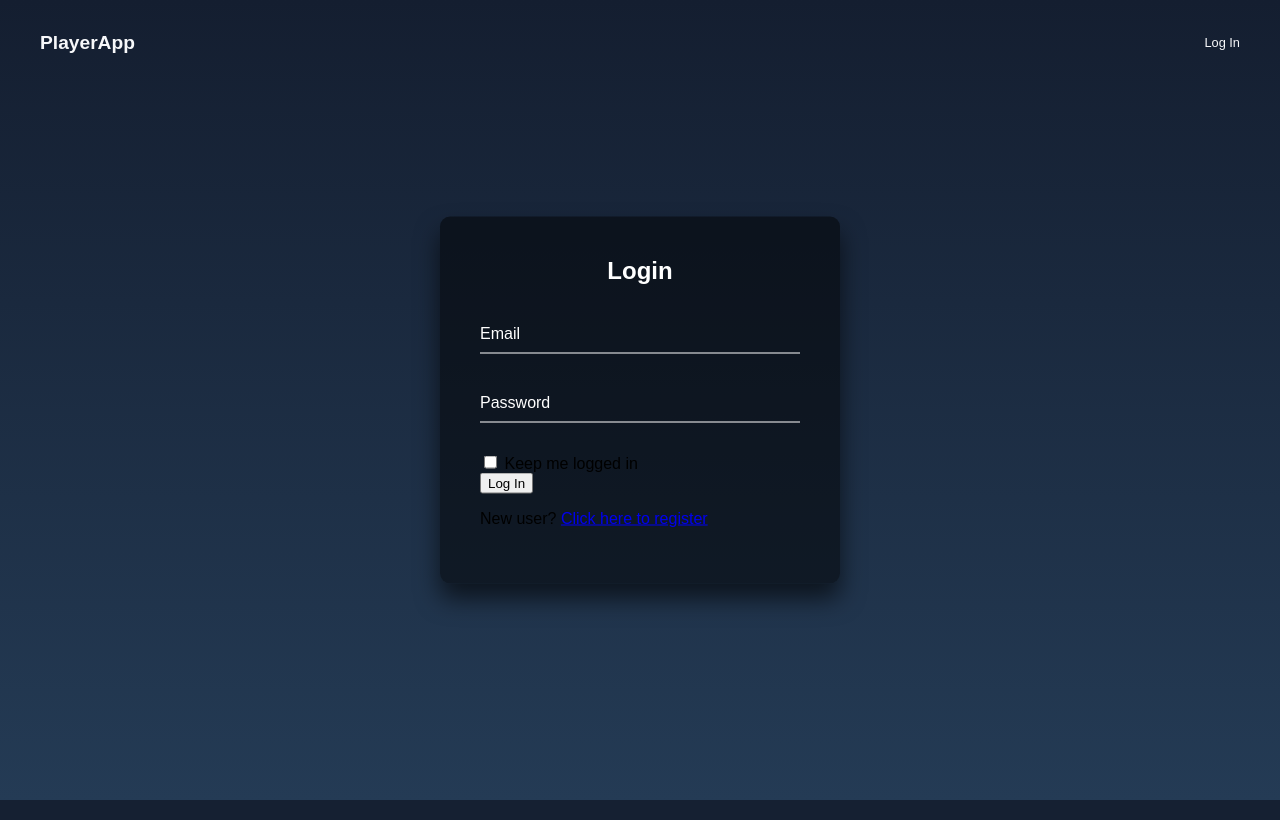
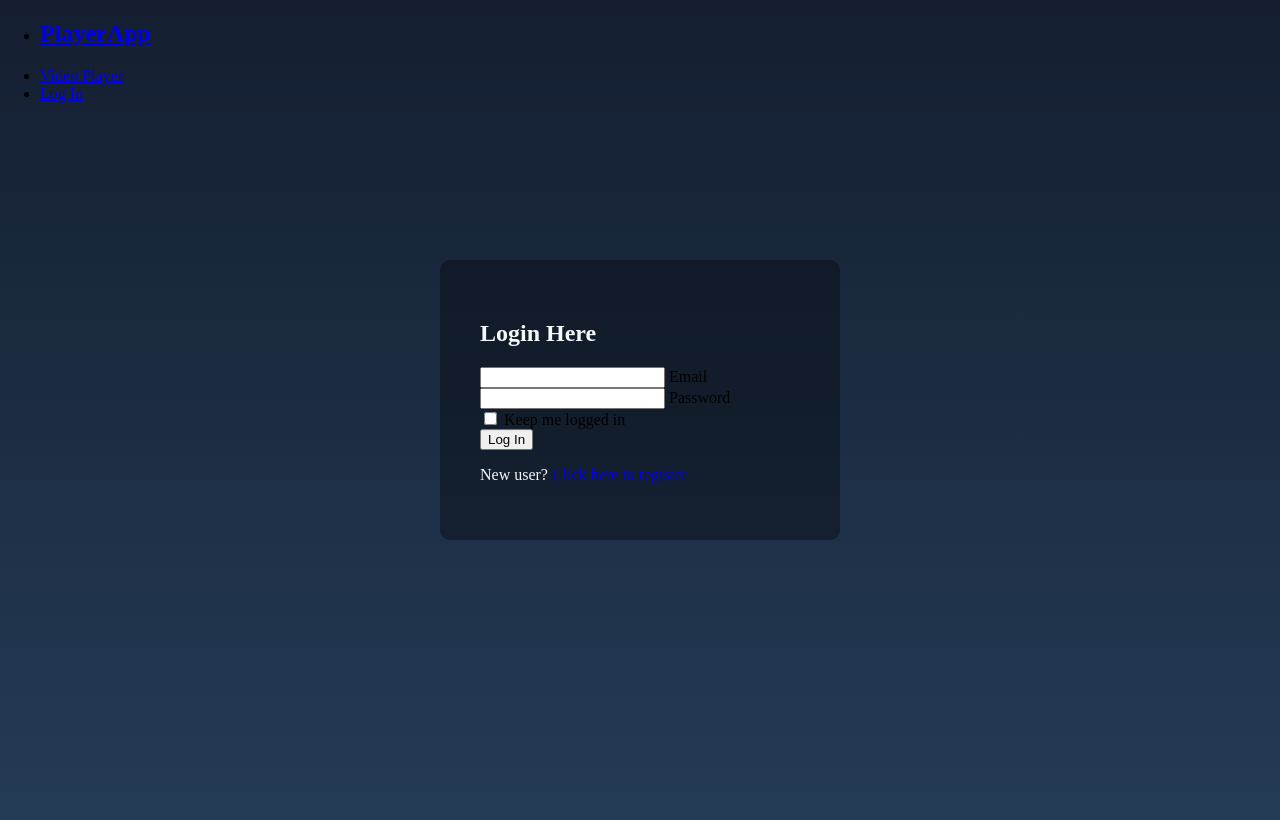
Before and after one commit to tomasort/playerApp, a Flask app: page /auth/login in a window 1280 px wide. Run offline with Flask 3, Linux system fonts and the light colour scheme.

Commit message:
adding stuff

```diff
--- a/app/static/style.css
+++ b/app/static/style.css
@@ -1,78 +1,37 @@
 :root {
     --lblue: #03e9f4;
     --white: #f7f8fa;
+    --radius: 10px;
 }
 
-html {
-    height: 100%;
+*,
+*::before,
+*::after {
+    box-sizing: border-box;
 }
 
 body {
+    height: 100vh;
+    background: linear-gradient(#141e30, #243b55);
     margin: 0;
     padding: 0;
-    font-family: sans-serif;
-    background: linear-gradient(#141e30, #243b55);
 }
+
+h2 {
+    color: var(--white);
+}
+
+p {
+    color: var(--white);
+}
+
+/* Login and Register */
 
 #submit {
     display: block;
     top: 50%;
     left: 50%;
 }
-
-/* navbar */
-nav {
-    font-size: 80%;
-    padding: 1rem;
-}
-
-nav ul {
-    list-style-type: none;
-    padding: 0;
-    margin: 0;
-    display: flex;
-    flex-flow: row wrap;
-    justify-content: center;
-    align-items: center;
-    gap: 2rem;
-}
-
-nav li:first-child {
-    flex-basis: 100%;
-    text-align: center;
-}
-
-nav a {
-    color: var(--white);
-    text-decoration: none;
-    display: block;
-}
-
-nav a:hover {
-    color: var(--lblue);
-}
-
-@media (min-width: 850px) {
-    nav {
-        max-width: 1200px;
-        margin: 0 auto;
-    }
-
-    nav li:first-child {
-        flex-basis: auto;
-        text-align: left;
-        margin-right: auto;
-    }
-}
-
-.gradient-line {
-    background: linear-gradient(90deg, rgba(2, 0, 36, 1) 0%, rgba(9, 9, 121, 1) 22%, rgba(0, 212, 255, 1) 100%);
-    height: 2px;
-    width: 100%;
-
-}
-
-/* Login page style */
 
 .auth-box {
     position: absolute;
@@ -81,70 +40,11 @@ nav a:hover {
     width: 400px;
     padding: 40px;
     transform: translate(-50%, -50%);
-    background: rgba(0, 0, 0, .5);
-    box-sizing: border-box;
-    box-shadow: 0 15px 25px rgba(0, 0, 0, .6);
-    border-radius: 10px;
+    background: rgba(0, 0, 0, .34);
+    border-radius: var(--radius);
 }
 
-.auth-box h2 {
-    margin: 0 0 30px;
-    padding: 0;
-    color: #fff;
-    text-align: center;
+.video-js {
+    width: 100%;
+    height: 60vh;
 }
-
-.auth-box .user-box {
-    position: relative;
-}
-
-.auth-box .user-box input {
-    width: 100%;
-    padding: 10px 0;
-    font-size: 16px;
-    color: #fff;
-    margin-bottom: 30px;
-    border: none;
-    border-bottom: 1px solid #fff;
-    outline: none;
-    background: transparent;
-}
-
-.auth-box .user-box label {
-    position: absolute;
-    top: 0;
-    left: 0;
-    padding: 10px 0;
-    font-size: 16px;
-    color: #fff;
-    pointer-events: none;
-    transition: .5s;
-}
-
-.auth-box .user-box input:focus+label,
-.auth-box .user-box input:valid+label {
-    top: -20px;
-    left: 0;
-    color: var(--lblue);
-    font-size: 12px;
-}
-
-/* Video Player */
-
-.loading-screen {
-    position: absolute;
-    top: 50%;
-    left: 50%;
-    transform: translate(-50%, -50%);
-    z-index: 1;
-    background-color: rgba(0, 0, 0, 0.7);
-    color: white;
-    padding: 20px;
-    border-radius: 5px;
-    font-size: 18px;
-    text-align: center;
-}
-
-.vjs-error-display {
-    display: none;
-}
--- a/app/templates/auth/login.html
+++ b/app/templates/auth/login.html
@@ -7,7 +7,7 @@
 {% endblock %}
 {% block body %}
     <div class="auth-box">
-        <h2>Login</h2>
+        <h2>Login Here</h2>
         <form method="POST">
             <form method="POST">
                 {{ form.hidden_tag() }}
--- a/app/templates/base.html
+++ b/app/templates/base.html
@@ -18,6 +18,7 @@
                         <a href="{{ url_for('main.index') }}">PlayerApp</a>
                     </h1>
                 </li>
+                <li><a href="{{ url_for('main.player') }}">Video Player</a></li>
                 {% if current_user.is_authenticated %}
                 <li><a href="{{ url_for('auth.logout') }}">Log Out</a></li>
                 {% else %}
```
Also changed, not shown: app/main/views.py (+20 -70 lines), app/static/buttons.js (added, +27 -0 lines), app/static/buttons.json (added, +44 -0 lines), app/static/video.js (added, +9 -0 lines), app/templates/index.html (added, +8 -0 lines), app/templates/player.html (+10 -83 lines), requirements.txt (+8 -22 lines), app/main/forms.py (deleted).
